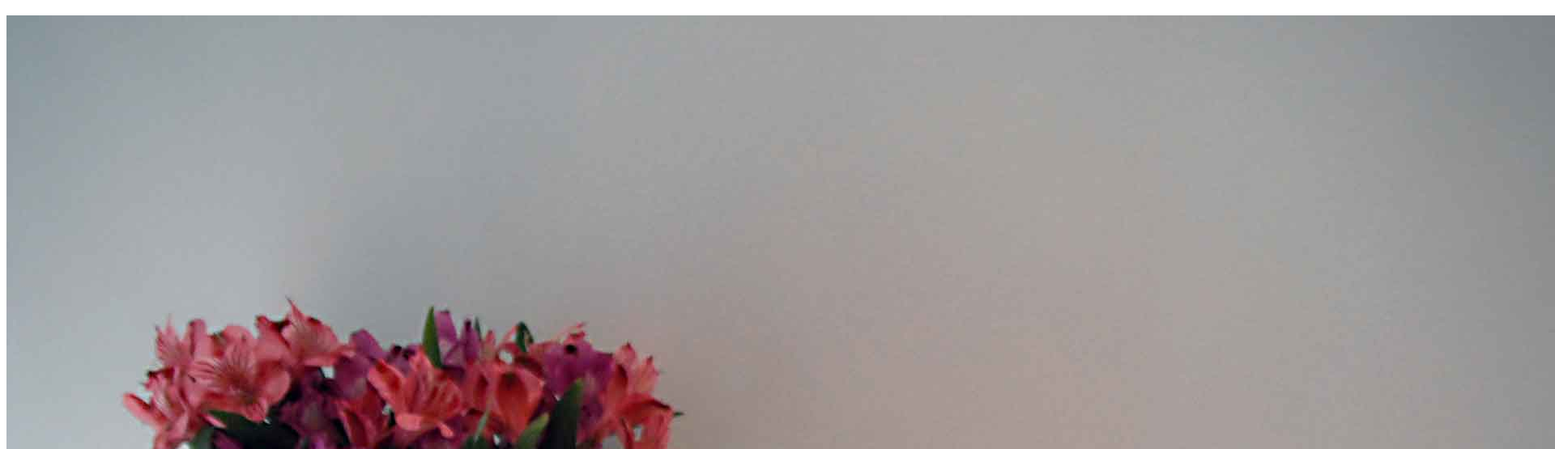
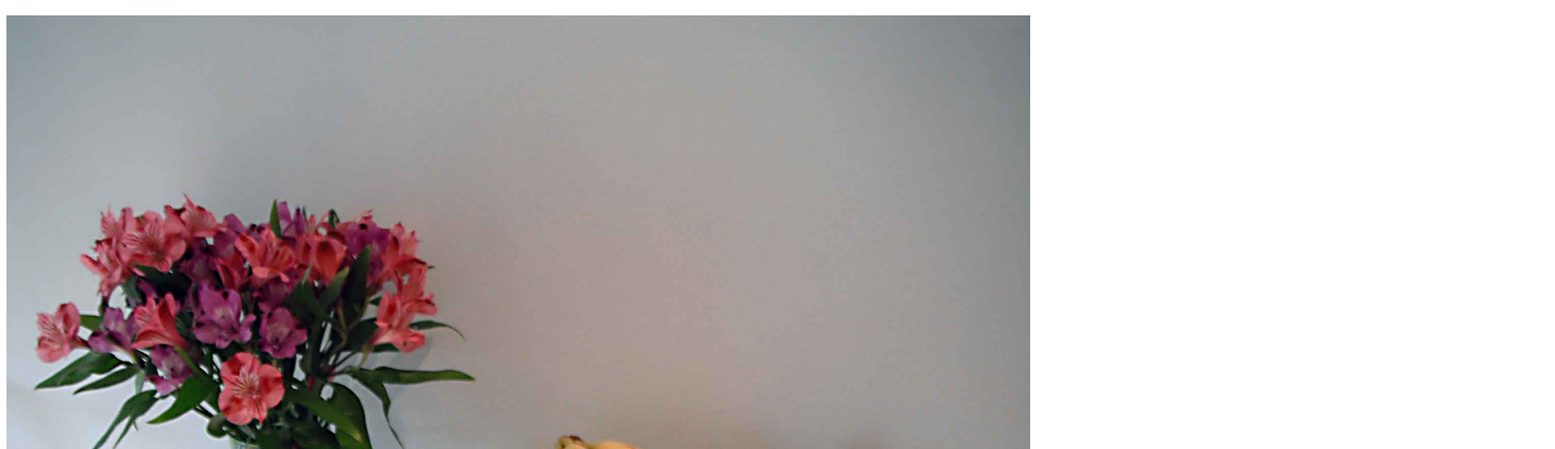
Before and after one commit to ShadowBrother/responsive-images, a website: page index.html in a window 1280 px wide. Shown: the part 61-616 px from the top of the page at 81% size, 1920 px wide, since content can reach past the window. Drawn offline with Linux system fonts and the light colour scheme.

Commit message:
Fix image width to fit in viewport

```diff
--- a/css/main.css
+++ b/css/main.css
@@ -14,10 +14,12 @@ I've left some boilerplate below for you.
 
 body {
 
+
 }
 
 article {
-
+	width:100%;
+font-size: 1.2em;
 }
 
 h1 {
@@ -25,5 +27,6 @@ h1 {
 }
 
 img {
-
+width:100%;
+max-width:100%;
 }
```
